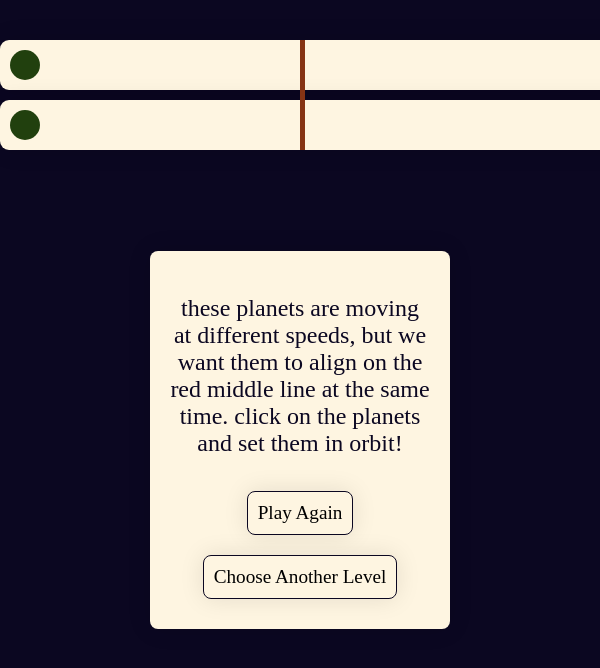
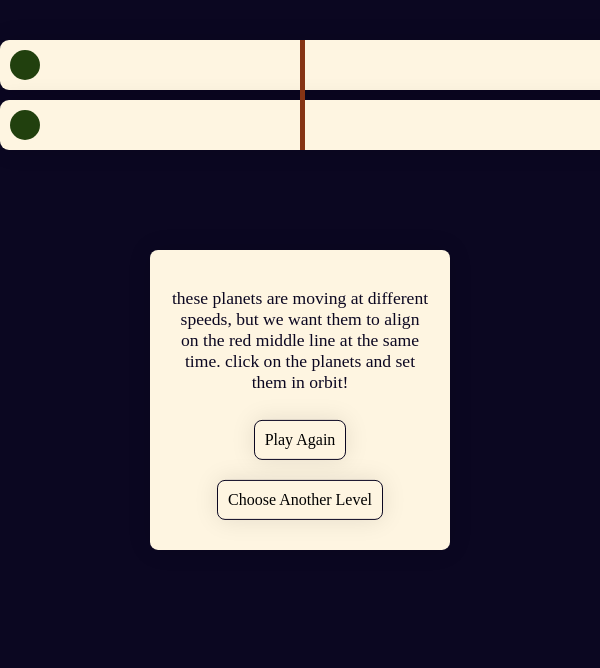
Before and after one commit to karlystark/orbit-game, a plain HTML site: page index.html in a window 600 px wide. Both pictures are taken after a click on the button "Easy". Drawn offline with Linux system fonts and the light colour scheme; a web font is replaced by a local one.

Commit message:
font size changes for responsiveness

```diff
--- a/style.css
+++ b/style.css
@@ -135,7 +135,6 @@ html {
 
 #gameMessage {
   position: fixed;
-  margin-top: 40px;
   top: 50%;
   left: 50%;
   transform: translate(-50%, -50%);
@@ -209,6 +208,14 @@ html {
   .game-levels h3 {
     font-size: 2rem;
   }
+
+  #gameMessage p {
+    font-size: 1.3rem;
+  }
+
+  #gameMessage button {
+    font-size: 1.2rem;
+}
 }
 
 
@@ -240,10 +247,19 @@ html {
   .game-level-buttons {
     margin-left: 10%;
   }
+
   .game-levels h3 {
     font-size: 2rem;
     text-align: center;
   }
+
+  #gameMessage p {
+    font-size: 1.1rem;
+  }
+
+  #gameMessage button {
+    font-size: 1rem;
+}
 }
 
 @media (max-width: 280px){
@@ -274,8 +290,17 @@ html {
   .game-level-buttons {
     margin-left: 10%;
   }
+
   .game-levels h3 {
     font-size: 1.3rem;
     text-align: center;
   }
+
+  #gameMessage p {
+    font-size: 1.1rem;
+  }
+
+  #gameMessage button {
+    font-size: 1rem;
 }
+}
```
